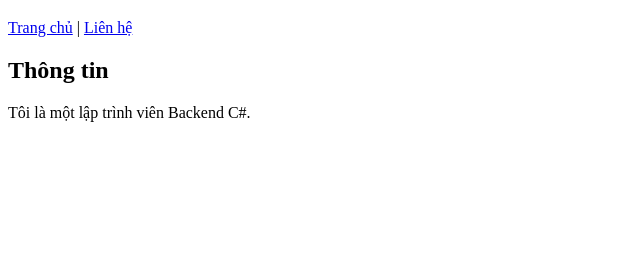
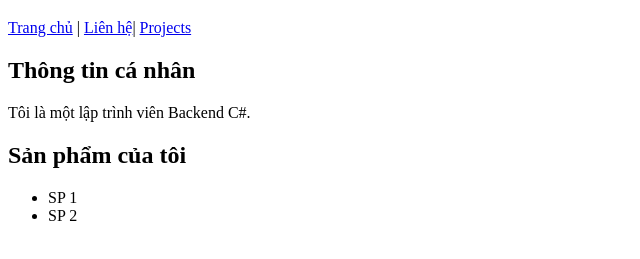
Before and after one commit to Viet382004/my-portfolio, a plain HTML site: page index.html in a window 1280 px wide. Shown: the part 61-320 px from the top of the page, without its empty margins (0-640 px from the left). Drawn offline with Linux system fonts and the light colour scheme.

Commit message:
feat : Thêm project section

```diff
--- a/index.html
+++ b/index.html
@@ -7,11 +7,19 @@
     <h1>Thông tin của tôi</h1>
     <nav>
         <a href="#home">Trang chủ</a> |
-        <a href="#about">Liên hệ</a>
+        <a href="#about">Liên hệ</a>|
+        <a href="#projects">Projects</a>
     </nav>
     <section id="about">
-        <h2>Thông tin</h2>
+        <h2>Thông tin cá nhân</h2>
         <p>Tôi là một lập trình viên Backend C#.</p>
+    </section>
+    <section id="projects">
+        <h2>Sản phẩm của tôi</h2>
+        <ul>
+            <li>SP 1</li>
+            <li>SP 2</li>
+        </ul>
     </section>
 </body>
 </html>
```
